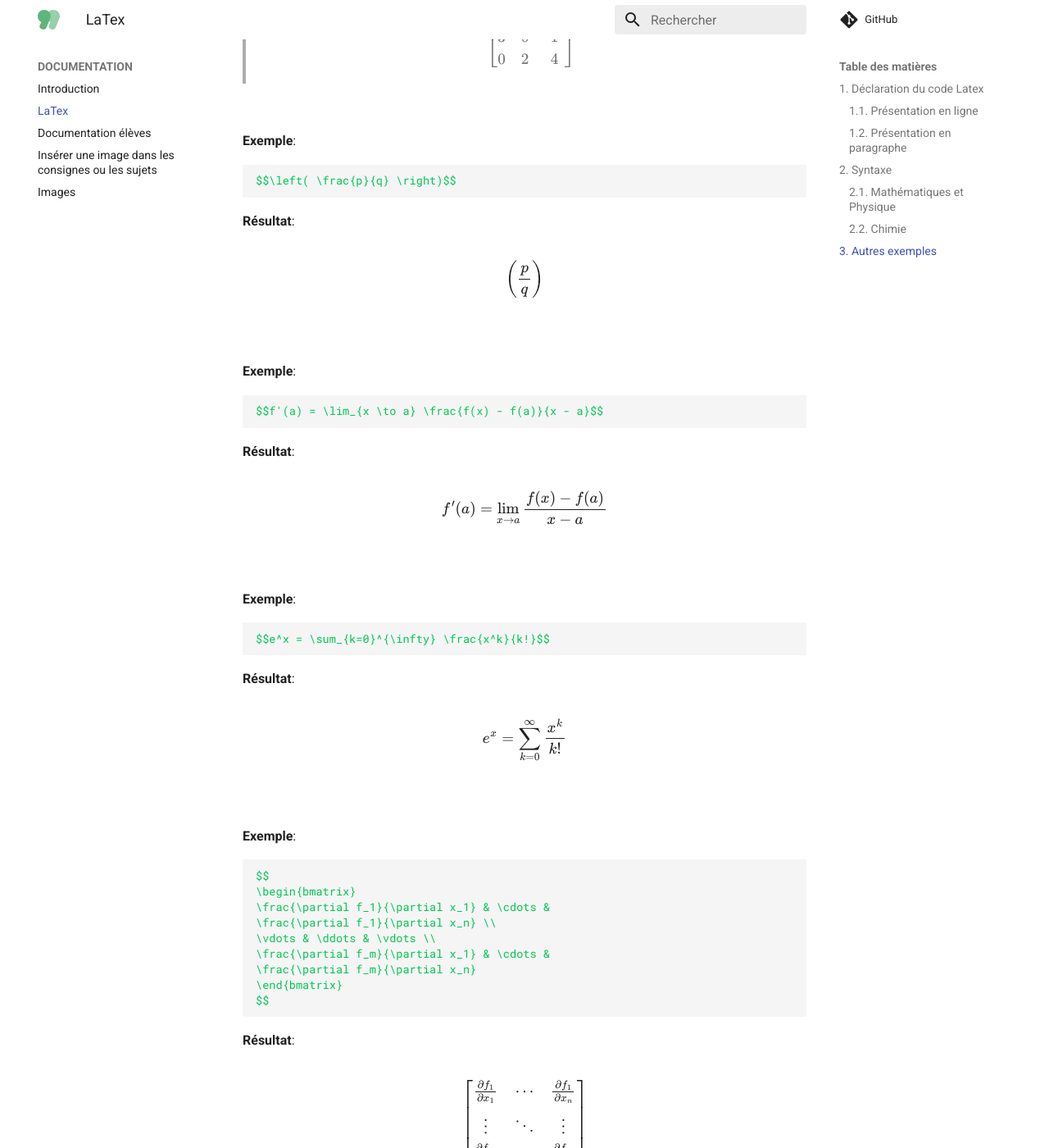
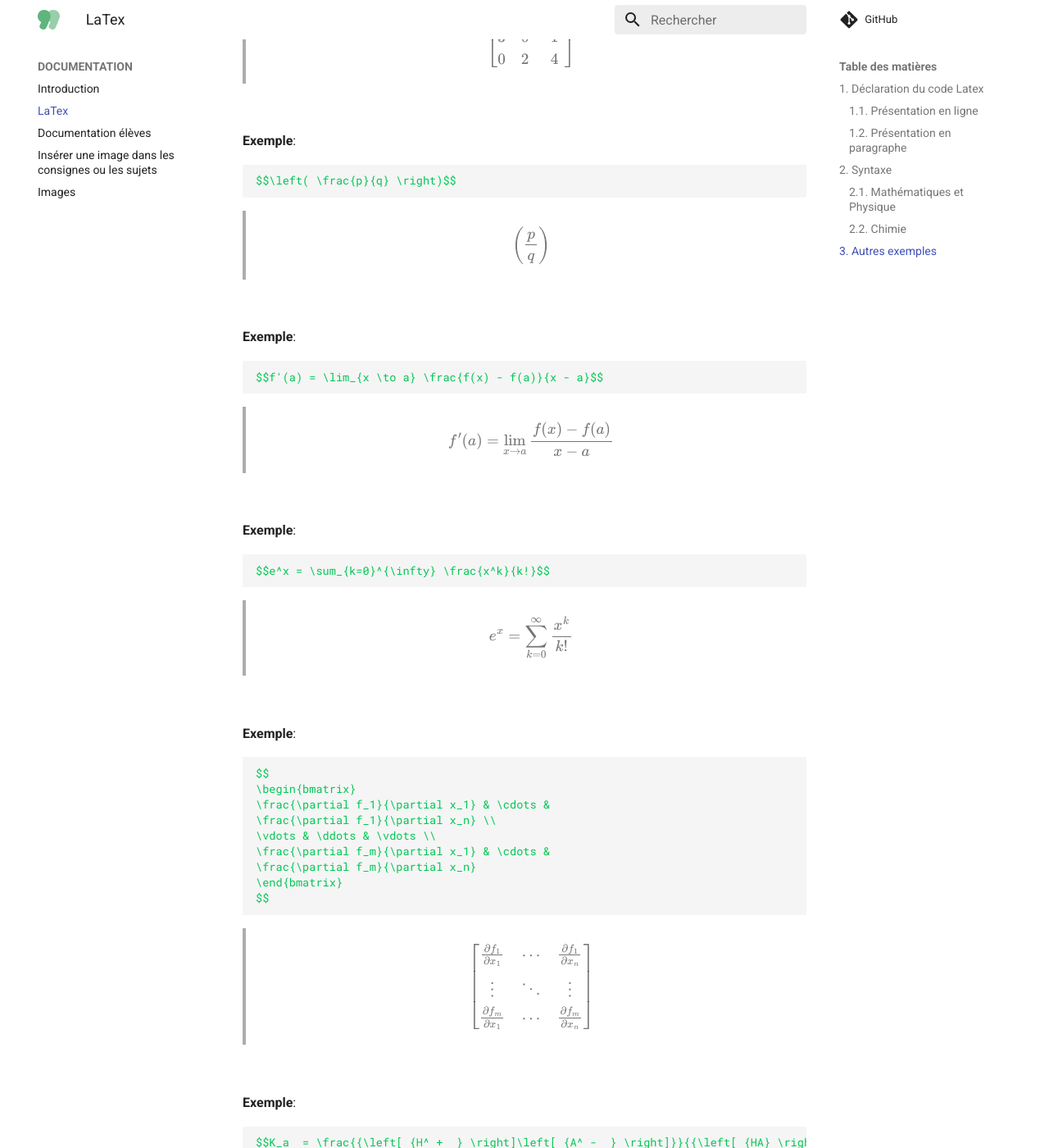
Before and after one commit to mon-oral/documentation, an MkDocs documentation site: the page built from docs/LaTex.md, in a window 1280 px wide and 1400 px high, scrolled down 8044 px. Shown: the whole window at 82% size. Built offline with MkDocs 1.6.1 and Material for MkDocs 9.7.7, drawn with Linux system fonts in a browser that asks for light colours; comment, search, counter and statistics services are not loaded; the version menu is left out; some of the changed text lies outside the part shown.

Commit message:
Update LaTex.md

````diff
--- a/docs/LaTex.md
+++ b/docs/LaTex.md
@@ -276,9 +276,7 @@ a & b \\ c & d
 $$\left( \frac{p}{q} \right)$$
 ```
 
-**Résultat**:
-
-$$\left( \frac{p}{q} \right)$$
+> $$\left( \frac{p}{q} \right)$$
 
 <br />
 
@@ -287,9 +285,7 @@ $$\left( \frac{p}{q} \right)$$
 $$f'(a) = \lim_{x \to a} \frac{f(x) - f(a)}{x - a}$$
 ```
 
-**Résultat**:
-
-$$f'(a) = \lim_{x \to a} \frac{f(x) - f(a)}{x - a}$$
+> $$f'(a) = \lim_{x \to a} \frac{f(x) - f(a)}{x - a}$$
 
 <br />
 
@@ -298,9 +294,7 @@ $$f'(a) = \lim_{x \to a} \frac{f(x) - f(a)}{x - a}$$
 $$e^x = \sum_{k=0}^{\infty} \frac{x^k}{k!}$$
 ```
 
-**Résultat**:
-
-$$e^x = \sum_{k=0}^{\infty} \frac{x^k}{k!}$$
+> $$e^x = \sum_{k=0}^{\infty} \frac{x^k}{k!}$$
 
 <br />
 
@@ -317,9 +311,7 @@ $$
 $$
 ```
 
-**Résultat**:
-
-$$
+> $$
 \begin{bmatrix}
 \frac{\partial f_1}{\partial x_1} & \cdots &
 \frac{\partial f_1}{\partial x_n} \\
@@ -333,35 +325,32 @@ $$
 
 
 **Exemple**:
+
 ```
 $$K_a  = \frac{{\left[ {H^ +  } \right]\left[ {A^ -  } \right]}}{{\left[ {HA} \right]}}$$
 ```
 
-**Résultat**:
-
-$$K_a  = \frac{{\left[ {H^ +  } \right]\left[ {A^ -  } \right]}}{{\left[ {HA} \right]}}$$
+> $$K_a  = \frac{{\left[ {H^ +  } \right]\left[ {A^ -  } \right]}}{{\left[ {HA} \right]}}$$
 
 <br />
 
 **Exemple**:
+
 ```
 $$x = \frac {-b \pm \sqrt{b^2 -4ac}} {2a}$$
 ```
 
-**Résultat**:
-
-$$x = \frac {-b \pm \sqrt{b^2 -4ac}} {2a},$$
+> $$x = \frac {-b \pm \sqrt{b^2 -4ac}} {2a},$$
 
 <br />
 
 **Exemple**:
+
 ```
 $$\left\| \frac a b \right\|$$
 ```
 
-**Résultat**:
-
-$$\left\| \frac a b \right\|$$
+> $$\left\| \frac a b \right\|$$
 
 <br />
 
````
